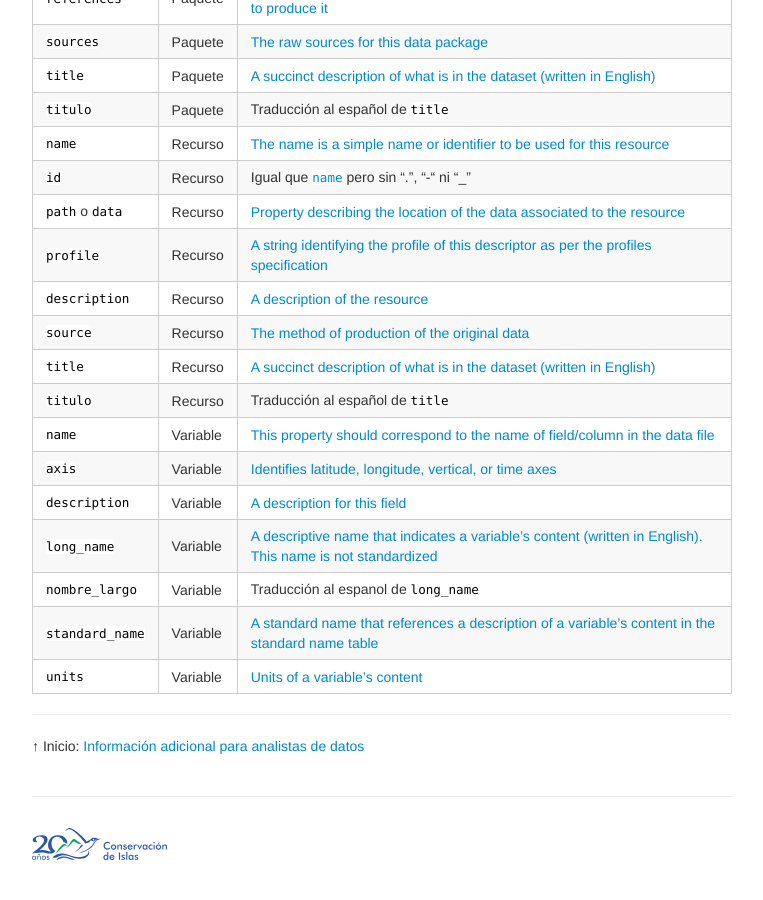
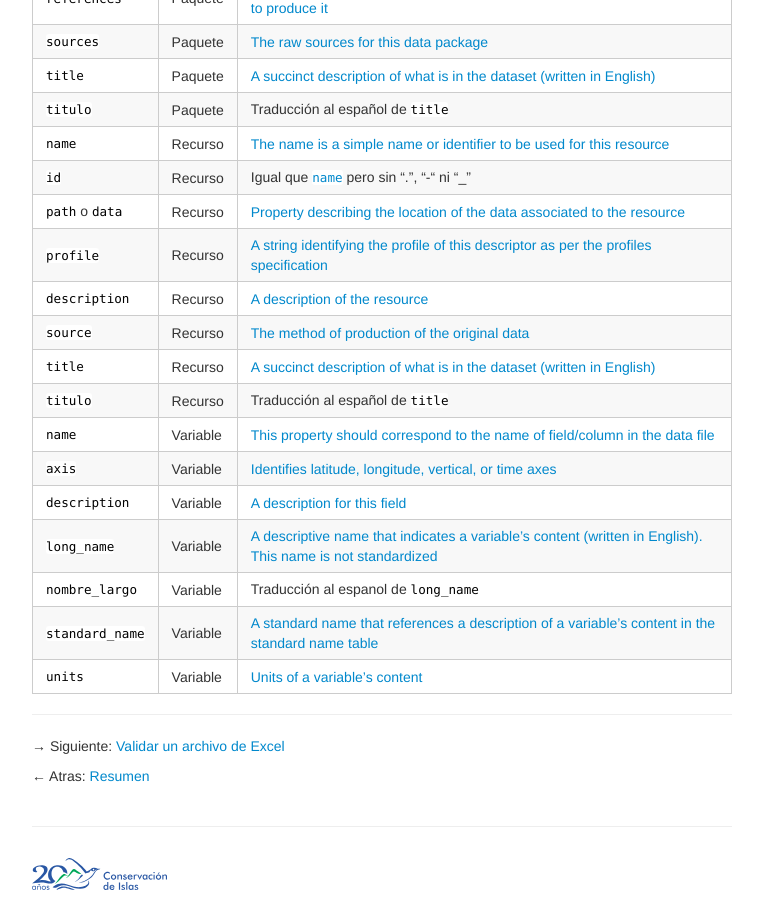
Before and after one commit to MaritzaB/datos_en_excel, a Jekyll site: the page built from ciencia_de_datos/metadatos.md, in a window 1280 px wide and 900 px high, scrolled down 1137 px. Shown: the whole window, without its empty margins (258-1021 px from the left). Built offline with Jekyll 4.4.1, drawn with Linux system fonts in a browser that asks for light colours; before the commit the page ends 2007 px from its top, so only the background shows below that.

Commit message:
Agrega enlaces para navegar entre páginas

```diff
--- a/ciencia_de_datos/metadatos.md
+++ b/ciencia_de_datos/metadatos.md
@@ -58,4 +58,6 @@ Metadato           | Uso      | Descripción
 
 ---
 
-&uarr; Inicio: [Información adicional para analistas de datos](index.html)
+&rarr; Siguiente: [Validar un archivo de Excel](validacion.html)
+
+&larr; Atras: [Resumen](resumen.html)
```
Also changed, not shown: ciencia_de_datos/index.md (+1 -1 lines), ciencia_de_datos/resumen.md (+2 -0 lines), ciencia_de_datos/validacion.md (+2 -0 lines).
